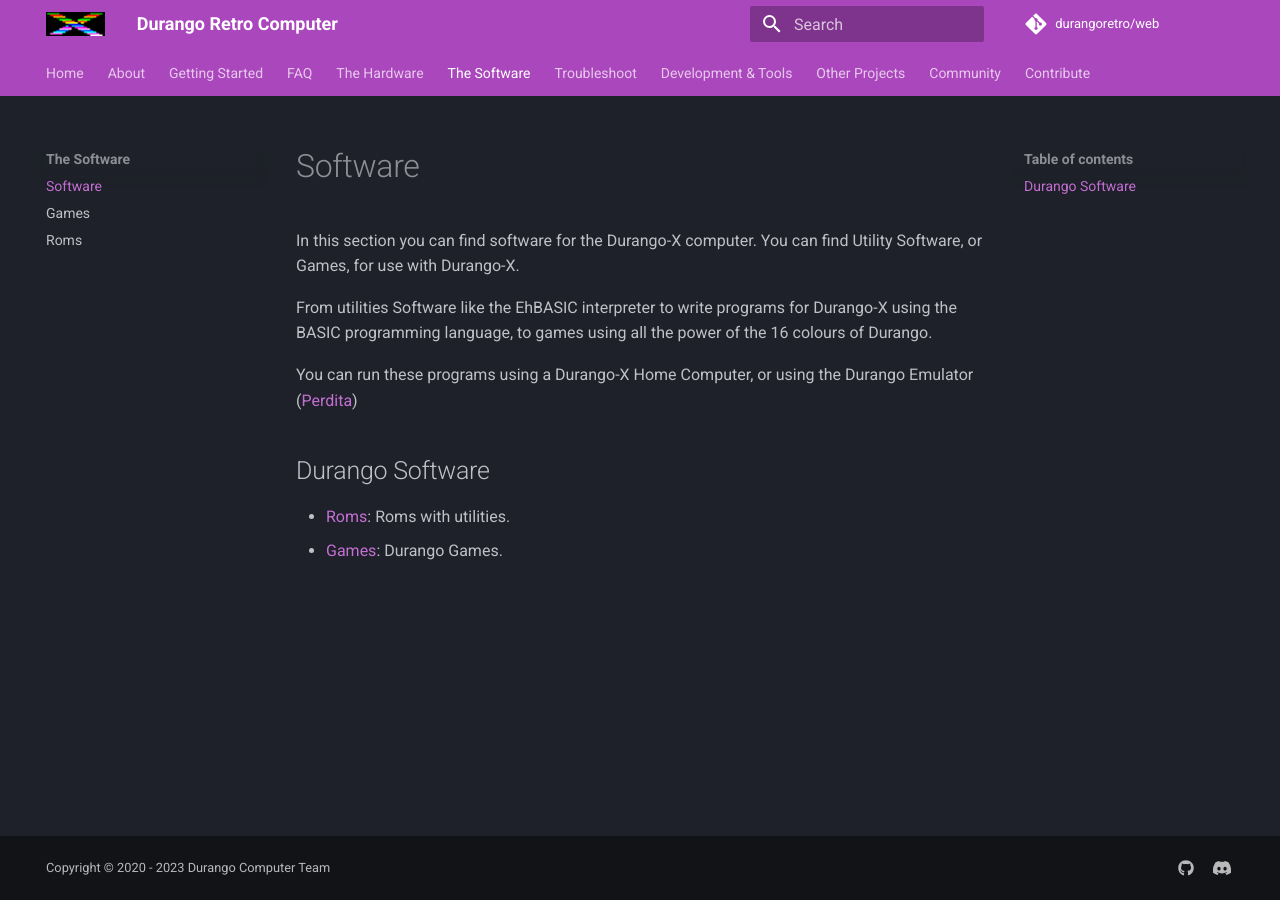
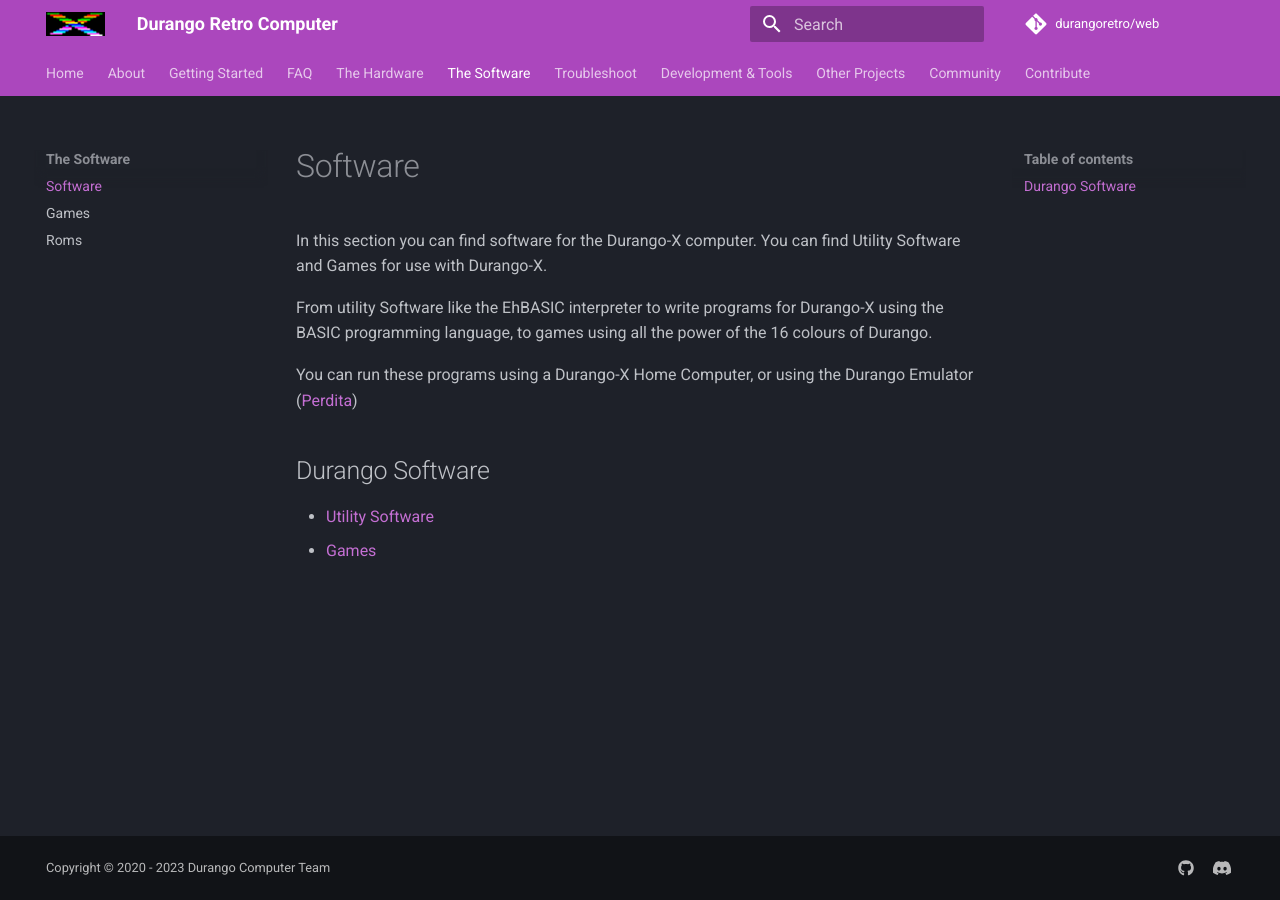
Before and after one commit to durangoretro/web, an MkDocs documentation site: the page built from docs/software/software.md, in a window 1280 px wide. Built offline with MkDocs 1.6.1 and Material for MkDocs 9.7.7, drawn with Linux system fonts in a browser that asks for light colours; comment, search, counter and statistics services are not loaded.

Commit message:
tidy up software page

```diff
--- a/docs/software/software.md
+++ b/docs/software/software.md
@@ -1,12 +1,12 @@
 # Software
 
-In this section you can find software for the Durango-X computer. You can find Utility Software, or Games, for use with Durango-X.
+In this section you can find software for the Durango-X computer. You can find Utility Software and Games for use with Durango-X.
 
-From utilities Software like the EhBASIC interpreter to write programs for Durango-X using the BASIC programming language, to games using all the power of the 16 colours of Durango.
+From utility Software like the EhBASIC interpreter to write programs for Durango-X using the BASIC programming language, to games using all the power of the 16 colours of Durango.
 
 You can run these programs using a Durango-X Home Computer, or using the Durango Emulator ([Perdita](/tools/perdita))
 
 ## Durango Software
 
-* [Roms](roms.md): Roms with utilities.
-* [Games](games.md): Durango Games.
+* [Utility Software](roms.md)
+* [Games](games.md)
```
